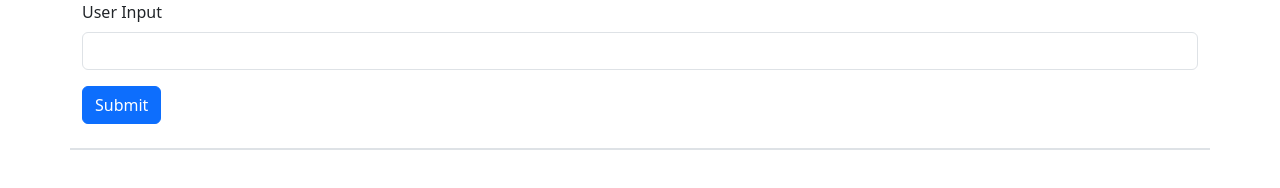
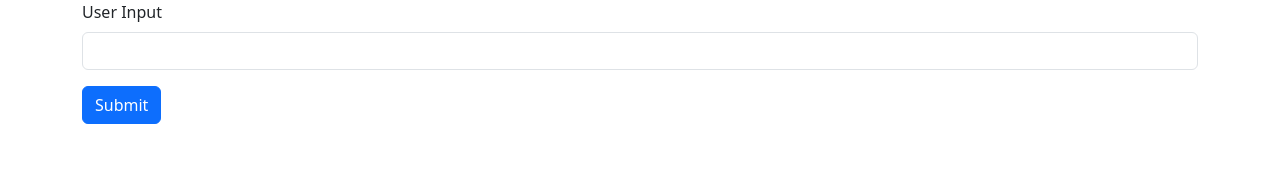
Before and after one commit to Scarlet-t/OpenAI-API-test, a website: page views/index.html in a window 1280 px wide. Drawn offline with nearby package versions, Linux system fonts and the light colour scheme.

Commit message:
removed unused html

```diff
--- a/views/index.html
+++ b/views/index.html
@@ -24,13 +24,6 @@
             </div>
 
         </div>
-        <br>
-        <div class="row" id="response">
-            <div class="col border">
-
-            </div>
-
-        </div>
     </div>
 
 
```
